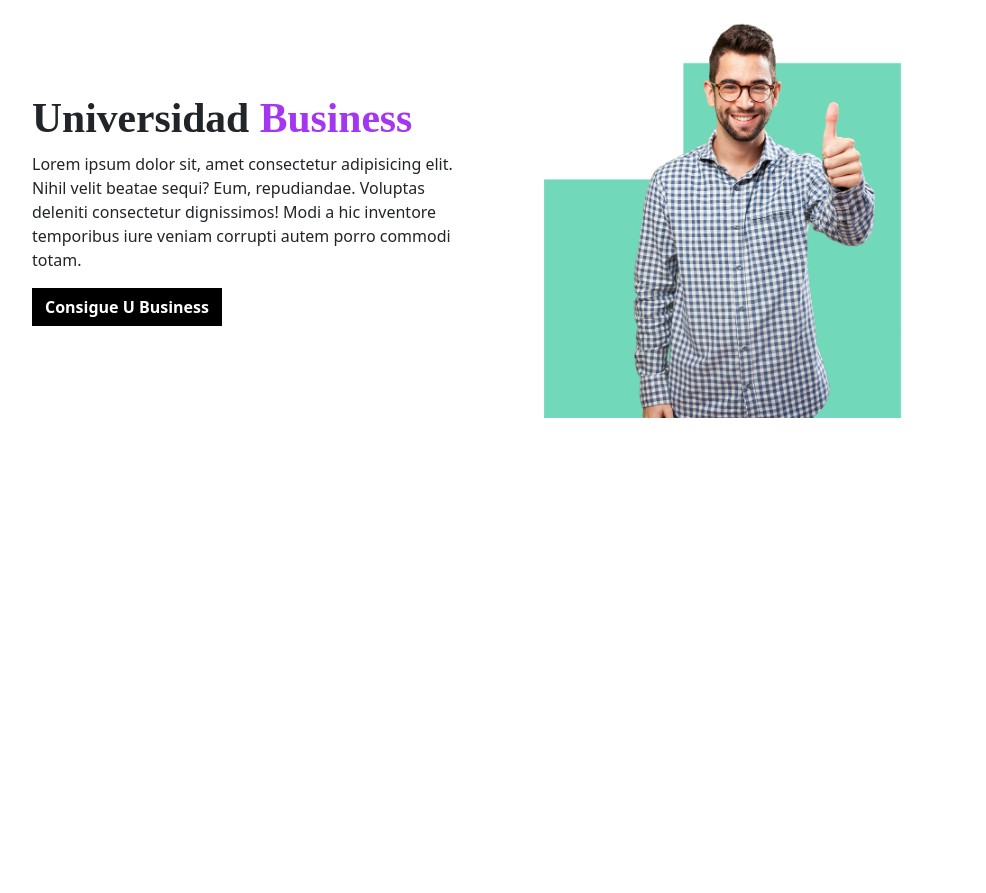
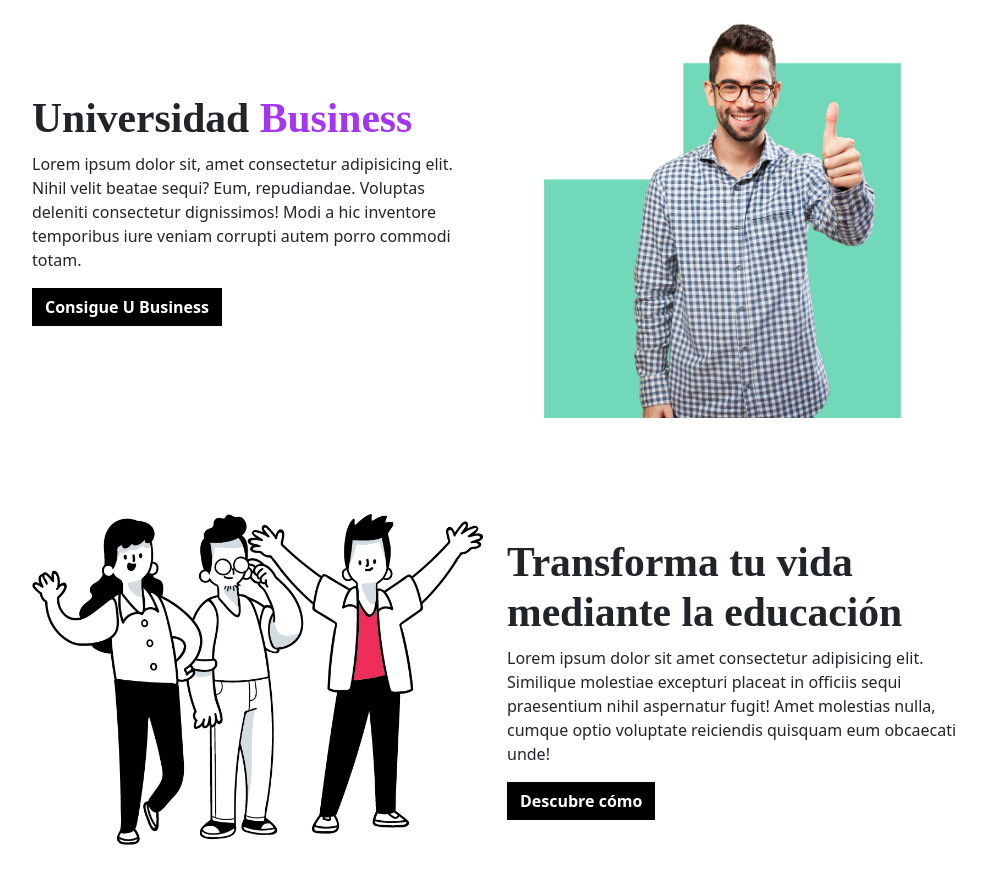
Before and after one commit to J4viMx/recreando-udemy, a website: page index.html in a window 1280 px wide. Shown: the part 4007-4900 px from the top of the page, without its empty margins (145-1131 px from the left). Before the commit the page ends 4473 px from the top, so only its background shows below. Drawn offline with nearby package versions, Linux system fonts and the light colour scheme; a web font is replaced by a local one.

Commit message:
seccion de transforma tu vida

```diff
--- a/index.html
+++ b/index.html
@@ -559,6 +559,18 @@
         </div>
     </section>
 
+    <section class="container-xl py-5">
+        <div class="row align-items-center justify-content-center">
+            <div class="col-md-5 order-2 order-md-1">
+                <img src="build/img/transforma.png" class="img-fluid" alt="Imagen transforma">
+            </div>
+            <div class="col-md-5 mb-5 mb-md-0 order-1 order-md-2">
+                <h2 class="fs-3">Transforma tu vida mediante la educación</h2>
+                <p>Lorem ipsum dolor sit amet consectetur adipisicing elit. Similique molestiae excepturi placeat in officiis sequi praesentium nihil aspernatur fugit! Amet molestias nulla, cumque optio voluptate reiciendis quisquam eum obcaecati unde!</p>
+                <a href="#" class="btn btn-dark">Descubre cómo</a>
+            </div>
+        </div>
+    </section>
 
 </body>
 </html>
```
